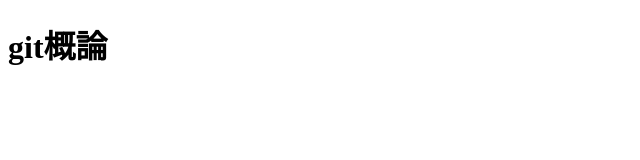
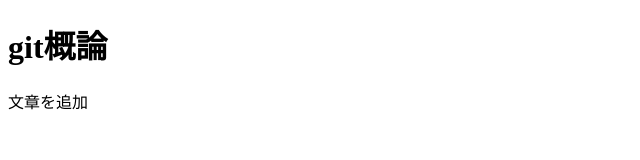
Before and after one commit to hioken/STUDY__git-practice-next, a plain HTML site: page index.html in a window 1280 px wide. Shown: the whole page, without its empty margins (0-640 px from the left). Drawn offline with Linux system fonts and the light colour scheme.

Commit message:
文章を追加

```diff
--- a/index.html
+++ b/index.html
@@ -5,5 +5,6 @@
 </head>
 <body>
 	<h1>git概論</h1>
+	<p>文章を追加</p>
 </body>
 </html>
```
